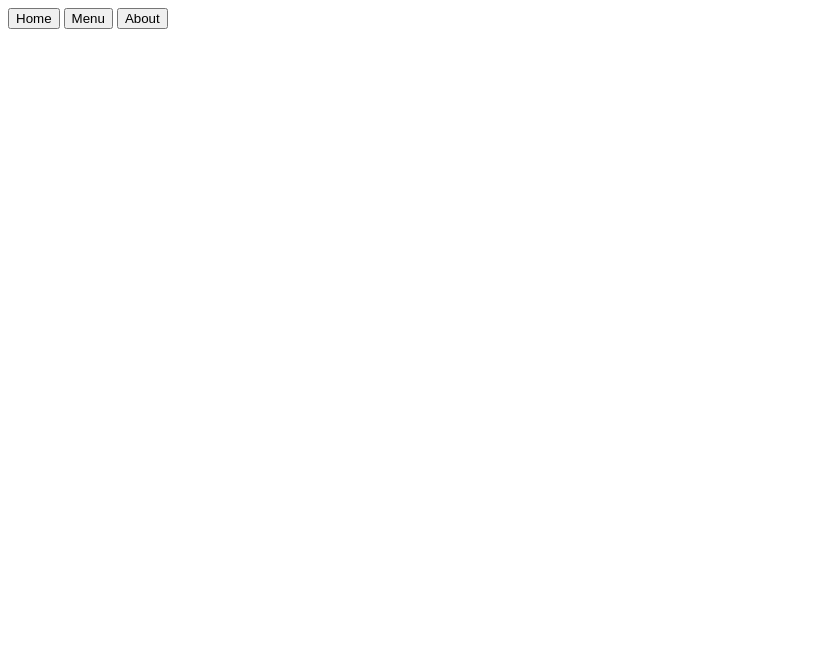
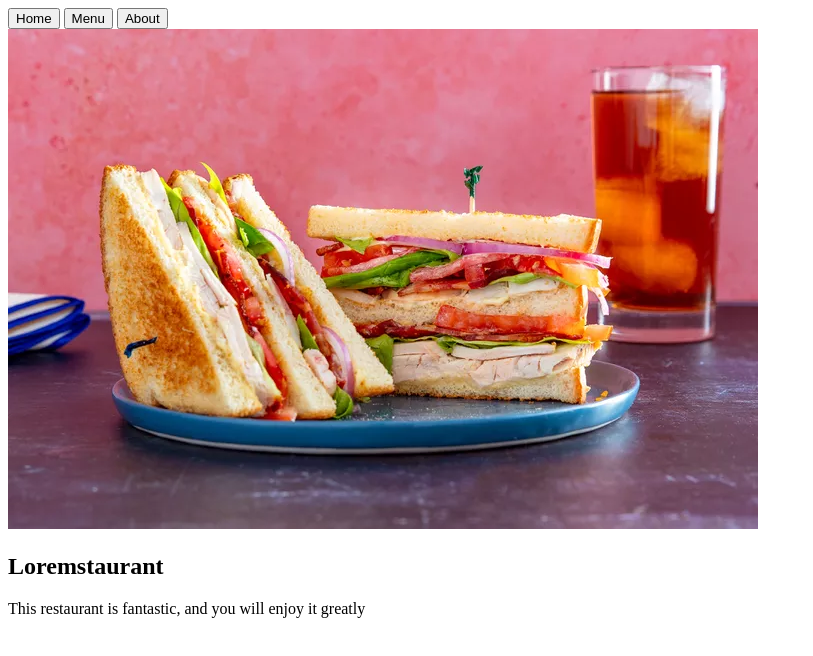
Before and after one commit to ZakhaevK/odin-restaurant-page, a website built with webpack: page src/template.html in a window 1280 px wide. Shown: the whole page, without its empty margins (0-813 px from the left). Built offline with nearby package versions, Linux system fonts and the light colour scheme.

Commit message:
Add basic content for template.html

```diff
--- a/src/template.html
+++ b/src/template.html
@@ -13,7 +13,11 @@
       <button>About</button>
     </nav>
   </header>
-  <div id="content"></div>
+  <div id="content">
+    <img src="images/club-sw.jpg">
+    <h2>Loremstaurant</h2>
+    <p>This restaurant is fantastic, and you will enjoy it greatly</p>
+  </div>
 
 
 </body>
```
Also changed, not shown: src/images/club-sw.jpg (added).
